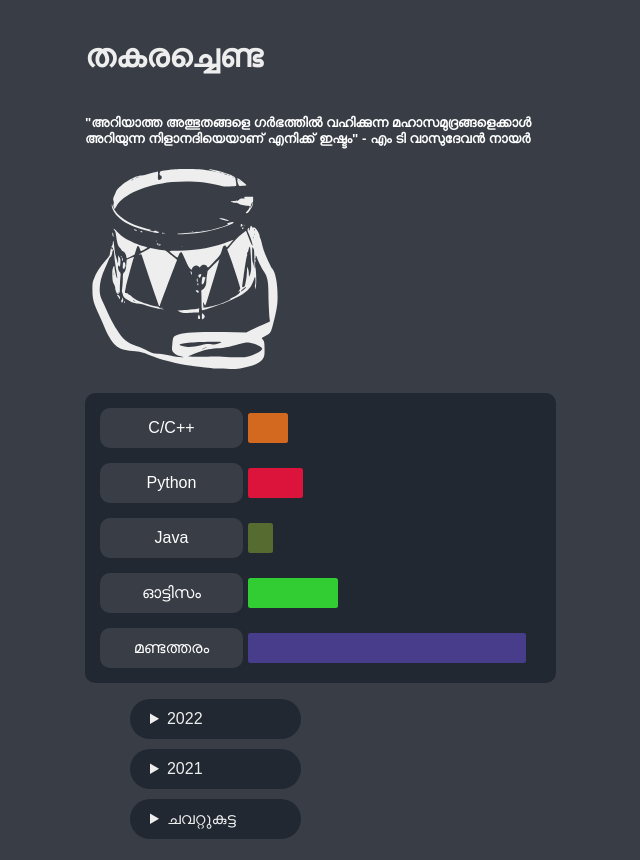
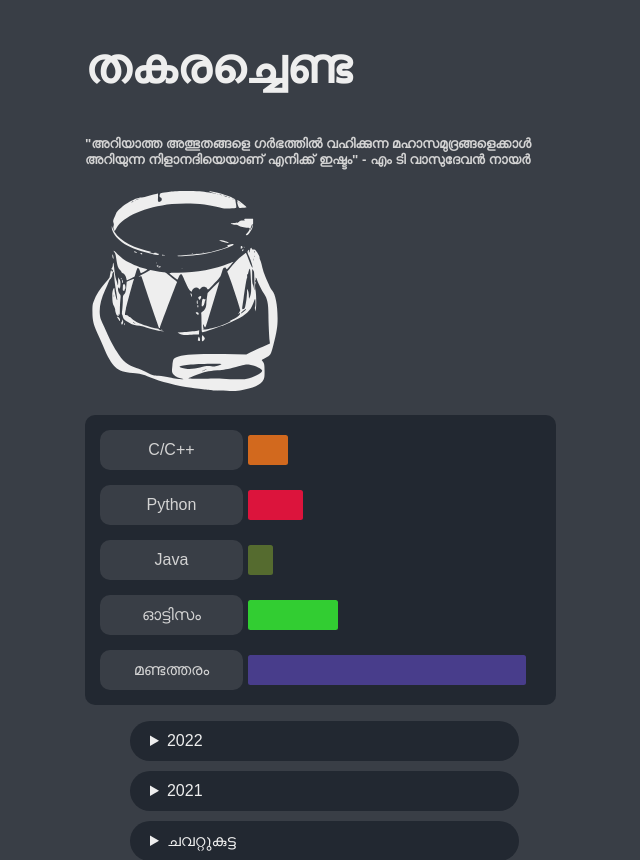
Before and after one commit to VivekThazhathattil/thakarachenda, a React (Create React App) app: page / in a window 1280 px wide. Shown: the top 860 px of the page, without its empty margins (171-811 px from the left). Built offline with nearby package versions, Linux system fonts and the light colour scheme.

Commit message:
few changes in css

```diff
--- a/src/index.css
+++ b/src/index.css
@@ -11,7 +11,11 @@
   --sec-color:   #00ADB5;
   --main-bg:     #393E46;
   --sec-bg:      #222831;
-  --text-color:  white;
+  --text-color:  #d3d3d3;
+}
+
+h1{
+  font-size: 3rem;
 }
 
 body {
@@ -22,6 +26,13 @@ body {
   width: 60%;
   margin: auto;
   font-size: 1rem;
+}
+
+img{
+  border-radius: 20px;
+  box-shadow: 5px 5px 2.5px var(--sec-bg);
+  margin: 5px;
+  max-height: 400px;
 }
 
 a:visited {
@@ -140,6 +151,7 @@ p::first-letter {
   background: var(--sec-bg);
   color: var(--text-color);
   margin: auto;
+  box-shadow: 5px 5px 2.5px 2.5px var(--sec-color);
 }
 
 details > summary {
@@ -150,7 +162,7 @@ details > summary {
   padding-left: 20px;
   border-radius: 20px;
   cursor: pointer;
-  max-width: 20%;
+  max-width: 50%;
 }
 
 details > ul {
```
Also changed, not shown: src/data/theyyam.ttf (added).
